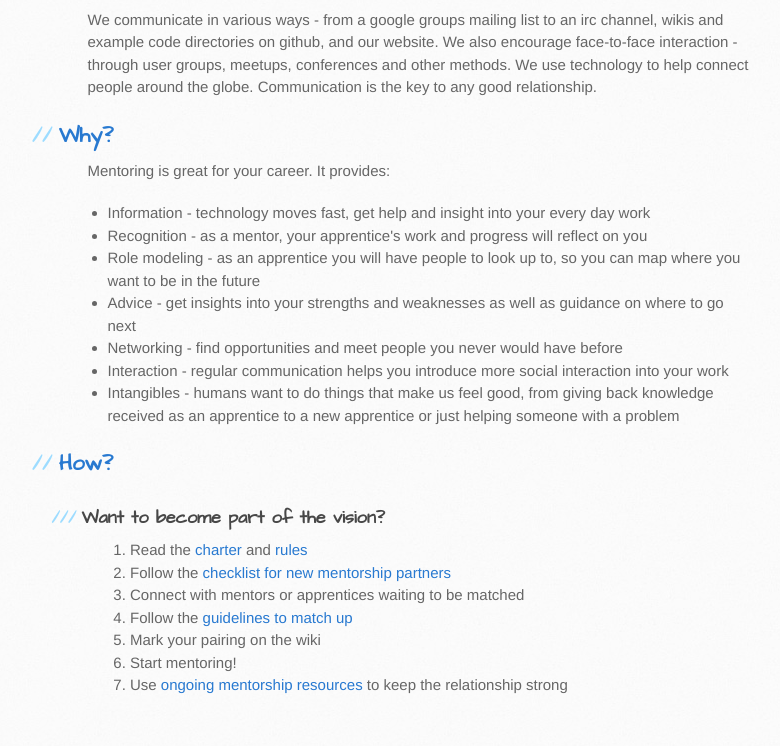
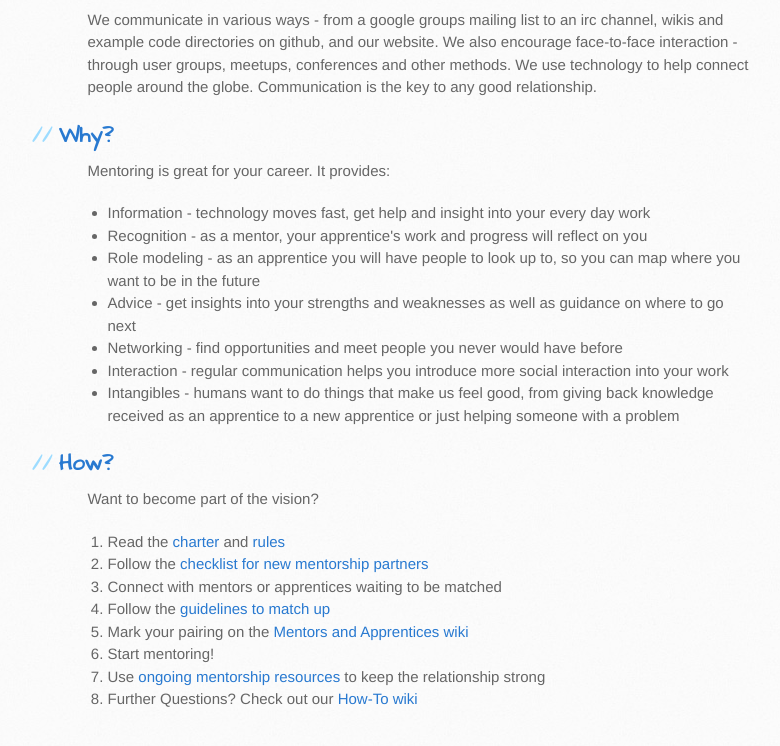
Before and after one commit to phpmentoring/phpmentoring.github.com, a Jekyll site: the page built from index.html, in a window 1280 px wide and 900 px high, scrolled down 1453 px, cut to the strip 0-753 px from the top of the window. Shown: the top 746 px of the strip, without its empty margins (105-885 px from the left). Built offline with Jekyll 4.4.1, drawn with Linux system fonts in a browser that asks for light colours.

Commit message:
added link to HOWTO wiki page

```diff
--- a/_includes/sidebar.html
+++ b/_includes/sidebar.html
@@ -1,6 +1,9 @@
 <aside id="sidebar">
   <a href="/why-mentor.html" class="button document">Why Mentoring?</a>
   <a href="/guidelines.html" class="button document">Mentoring Guidelines</a>
+  <a href="https://github.com/phpmentoring/phpmentoring.github.com/wiki/HOWTO" class="button document">
+    HOWTO
+  </a>
   <a href="https://github.com/phpmentoring/phpmentoring.github.com/wiki/Mentors-and-Apprentices" class="button document" target="_blank">
     Sign Up
   </a>
--- a/guidelines.html
+++ b/guidelines.html
@@ -91,5 +91,6 @@ title: PHP Mentoring | Guidelines and Rules
         <li><a href="http://www.tandfonline.com/doi/abs/10.1207/s15327809jls0603_2">http://www.tandfonline.com/doi/abs/10.1207/s15327809jls0603_2</a></li>
         <li><a href="http://www.mindflash.com/blog/2011/07/mentoring-2-0-why-gen-y-demands-a-new-approach">http://www.mindflash.com/blog/2011/07/mentoring-2-0-why-gen-y-demands-a-new-approach</a></li>
       </ul>
+      <p><a href="https://github.com/phpmentoring/phpmentoring.github.com/wiki/HOWTO">PHPMentoring How-To</p>
     </section>
   </section>
--- a/index.html
+++ b/index.html
@@ -56,16 +56,17 @@ title: PHP Mentoring | Vision
     </section>
     <h2 id="vision-how"><a href="guidelines.html">How?</a></h2>
     <section>
-      <h3>Want to become part of the vision?</h3>
+      <p>Want to become part of the vision?</p>
       <section>
         <ol>
           <li>Read the <a href="guidelines.html#guidelines-charter">charter</a> and <a href="guidelines.html#guidelines-mentor">rules</a></li>
           <li>Follow the <a href="guidelines.html#guidelines-started">checklist for new mentorship partners</a></li>
           <li>Connect with mentors or apprentices waiting to be matched</li>
           <li>Follow the <a href="guidelines.html#guidelines-pairing">guidelines to match up</a></li>
-          <li>Mark your pairing on the wiki</li>
+          <li>Mark your pairing on the <a href="https://github.com/phpmentoring/phpmentoring.github.com/wiki/Mentors-and-Apprentices">Mentors and Apprentices wiki</a></li>
           <li>Start mentoring!</li>
           <li>Use <a href="guidelines.html#guidelines-resources">ongoing mentorship resources</a> to keep the relationship strong</li>
+          <li>Further Questions? Check out our <a href="https://github.com/phpmentoring/phpmentoring.github.com/wiki/HOWTO">How-To wiki</a></li>
         </ol>
       </section>
     </section>
```
